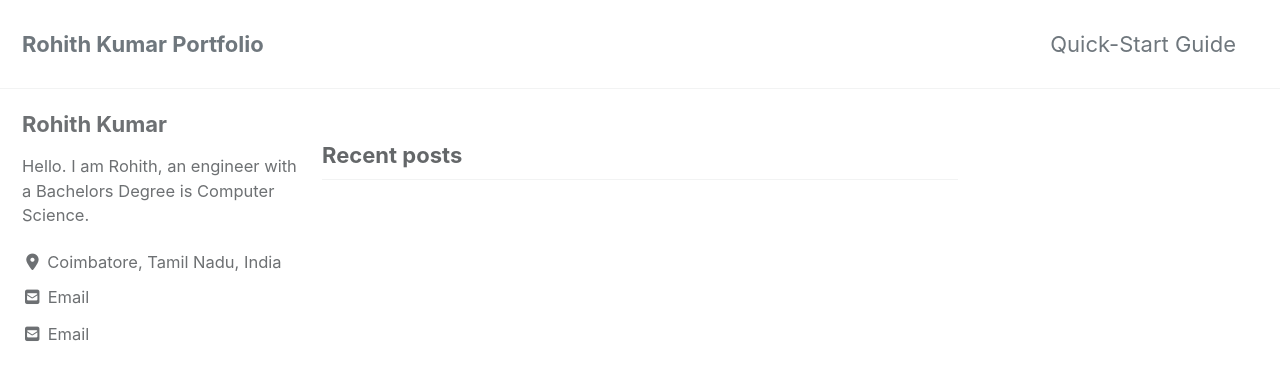
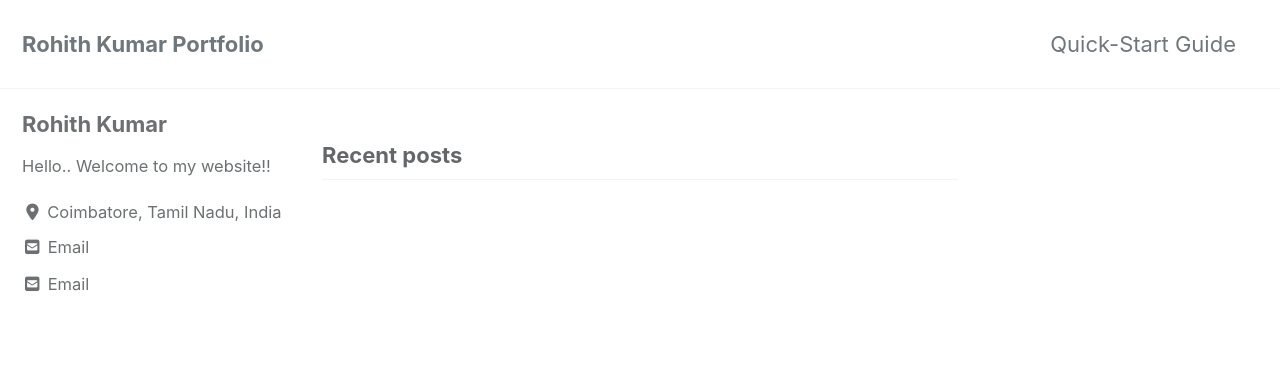
Before and after one commit to rohithsh/rohithkumar, a Jekyll site: the page built from index.html, in a window 1280 px wide and 900 px high. Shown: the top 380 px of the window. Built offline with Jekyll 4.4.1, drawn with Linux system fonts in a browser that asks for light colours; cached includes are drawn as plain includes; nearby versions of some CDN libraries; the list of posts is cut into pages by our own code.

```diff
--- a/_config.yml
+++ b/_config.yml
@@ -95,9 +95,9 @@ analytics:
 author:
   name             : "Rohith Kumar"
   avatar           : # path of avatar image, e.g. "/assets/images/bio-photo.jpg"
-  bio              : "Hello. I am Rohith, an engineer with a Bachelors Degree is Computer Science."
+  bio              : "Hello.. Welcome to my website!!"
   location         : "Coimbatore, Tamil Nadu, India"
-  email            : "rohithkumar24998@gmail.com"
+  email            : rohithkumar24998@gmail.com
   links:
     - label: "Email"
       icon: "fas fa-fw fa-envelope-square"
```
